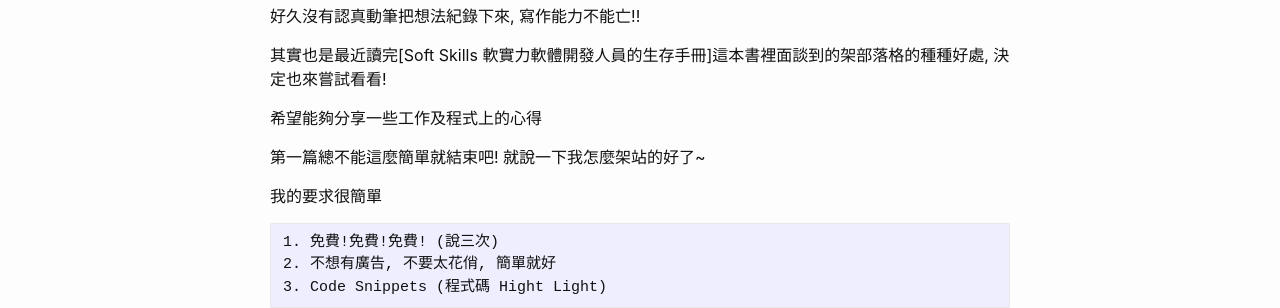
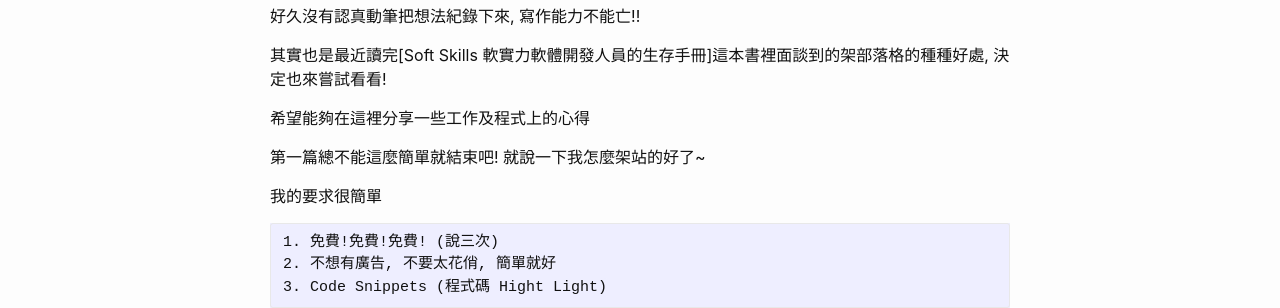
Before and after one commit to t6847kimo/blog, a Jekyll site: the page built from _posts/2019-01-26-Hello Jekyll 2019.md, in a window 1280 px wide and 900 px high. Shown: the part 274-582 px from the top of the window. Built offline with Jekyll 4.4.1, drawn with Linux system fonts in a browser that asks for light colours; nearby versions of some CDN libraries; comment, search, counter and statistics services are not loaded.

Commit message:
Update 2019-01-26-Hello Jekyll 2019.md

```diff
--- a/_posts/2019-01-26-Hello Jekyll 2019.md
+++ b/_posts/2019-01-26-Hello Jekyll 2019.md
@@ -10,7 +10,7 @@ comments: true
 
 其實也是最近讀完[Soft Skills 軟實力軟體開發人員的生存手冊]這本書裡面談到的架部落格的種種好處, 決定也來嘗試看看!
 
-希望能夠分享一些工作及程式上的心得
+希望能夠在這裡分享一些工作及程式上的心得
 
 第一篇總不能這麼簡單就結束吧! 就說一下我怎麼架站的好了~
 
```
